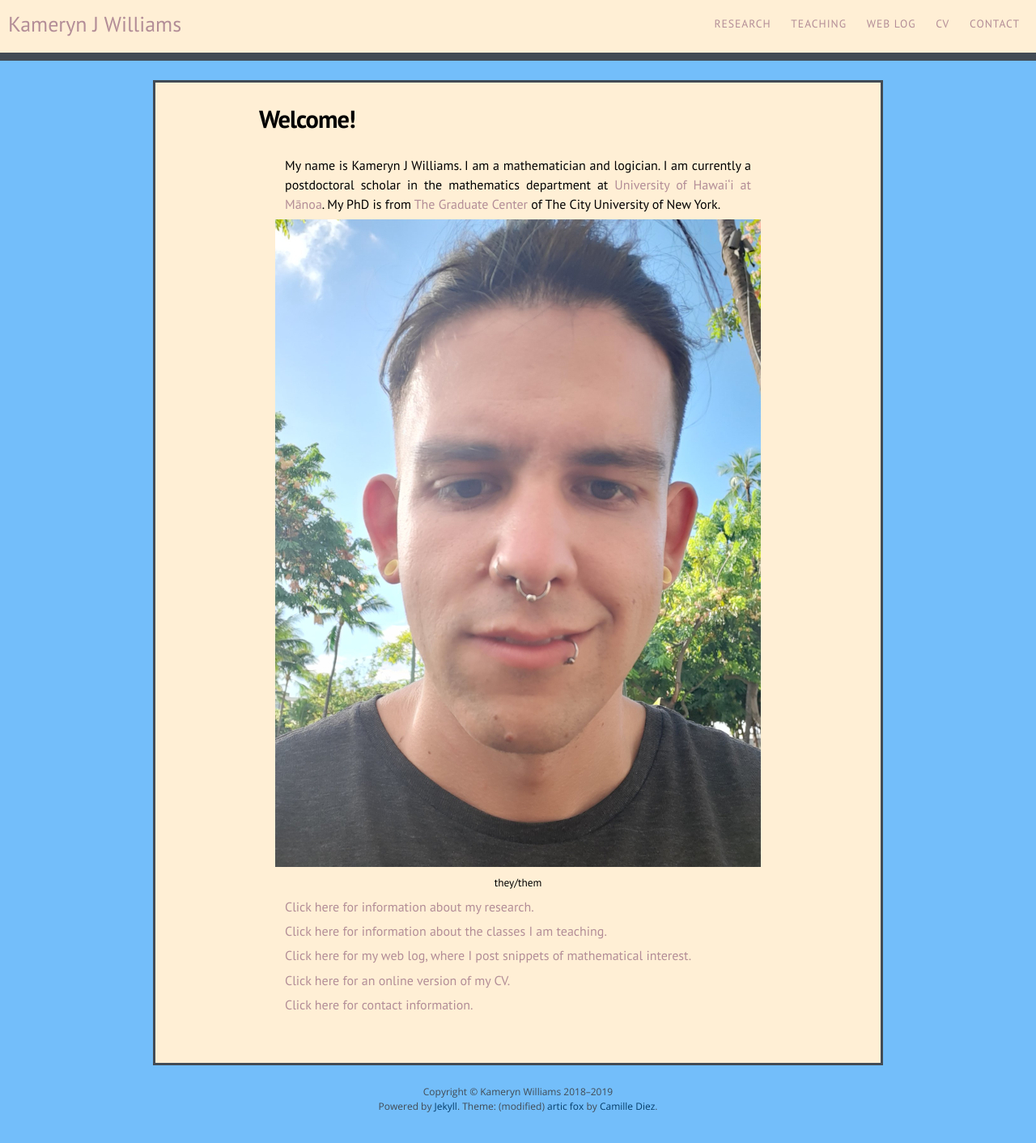
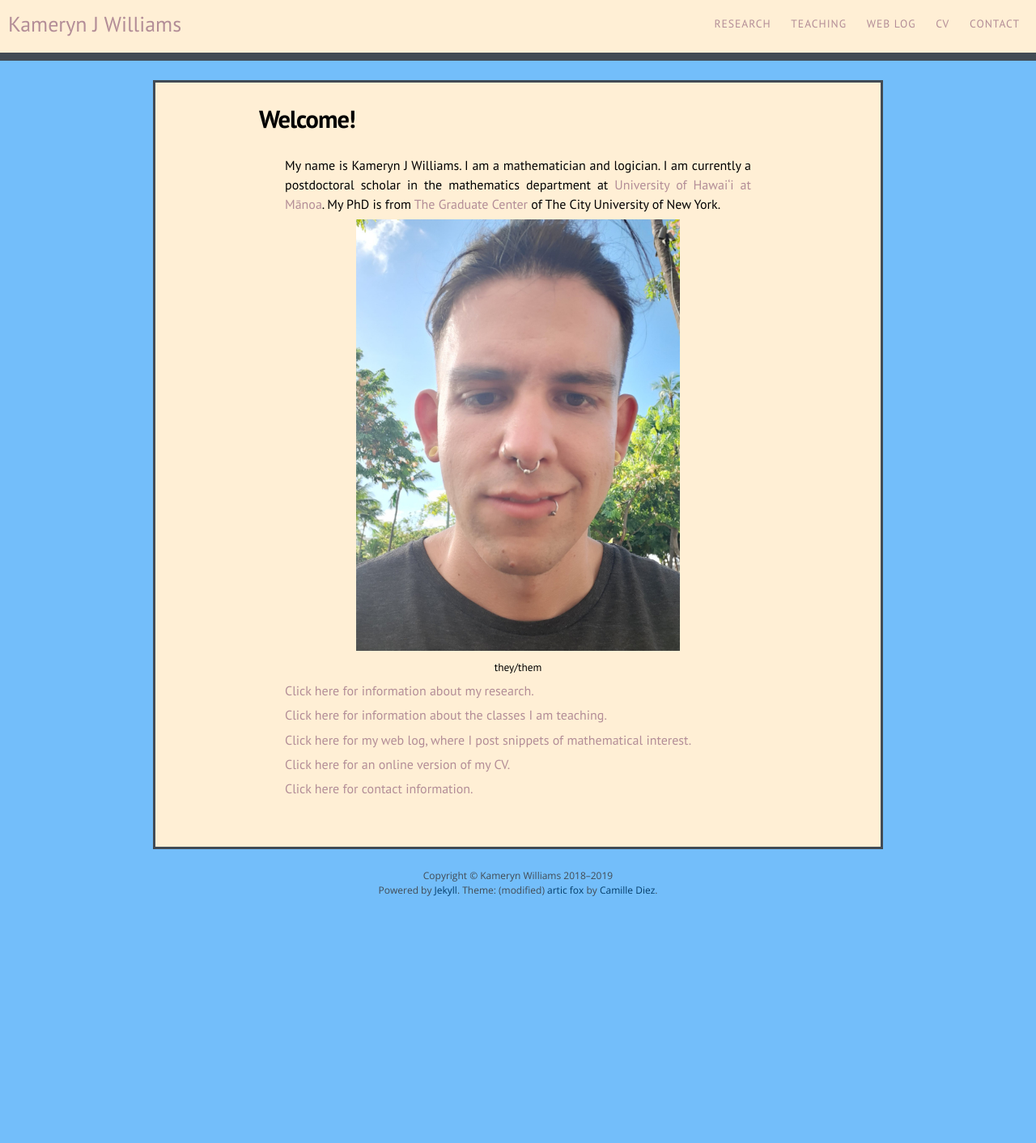
Before and after one commit to kamerynjw/kamerynjw.github.io, a Jekyll site: the page built from index.md, in a window 1280 px wide. Shown: the whole page at 81% size. Built offline with Jekyll 4.4.1, drawn with Linux system fonts in a browser that asks for light colours; nearby versions of some CDN libraries; after the commit the page ends 1145 px from its top, so only the background shows below that.

Commit message:
make pic smaller

```diff
--- a/index.md
+++ b/index.md
@@ -6,7 +6,7 @@
 My name is Kameryn J Williams. I am a mathematician and logician. I am currently a postdoctoral scholar in the mathematics department at [University of Hawai‘i at Mānoa](https://math.hawaii.edu/). My PhD is from [The Graduate Center](https://www.gc.cuny.edu/Page-Elements/Academics-Research-Centers-Initiatives/Doctoral-Programs/Mathematics) of The City University of New York.
 
 <center>
-<img src="/pics/kameryn.jpg" alt="A picture of me.">
+<img src="/pics/kameryn.jpg" width="400" alt="A picture of me.">
 
 <p><small>they/them</small></p>
 </center>
```
